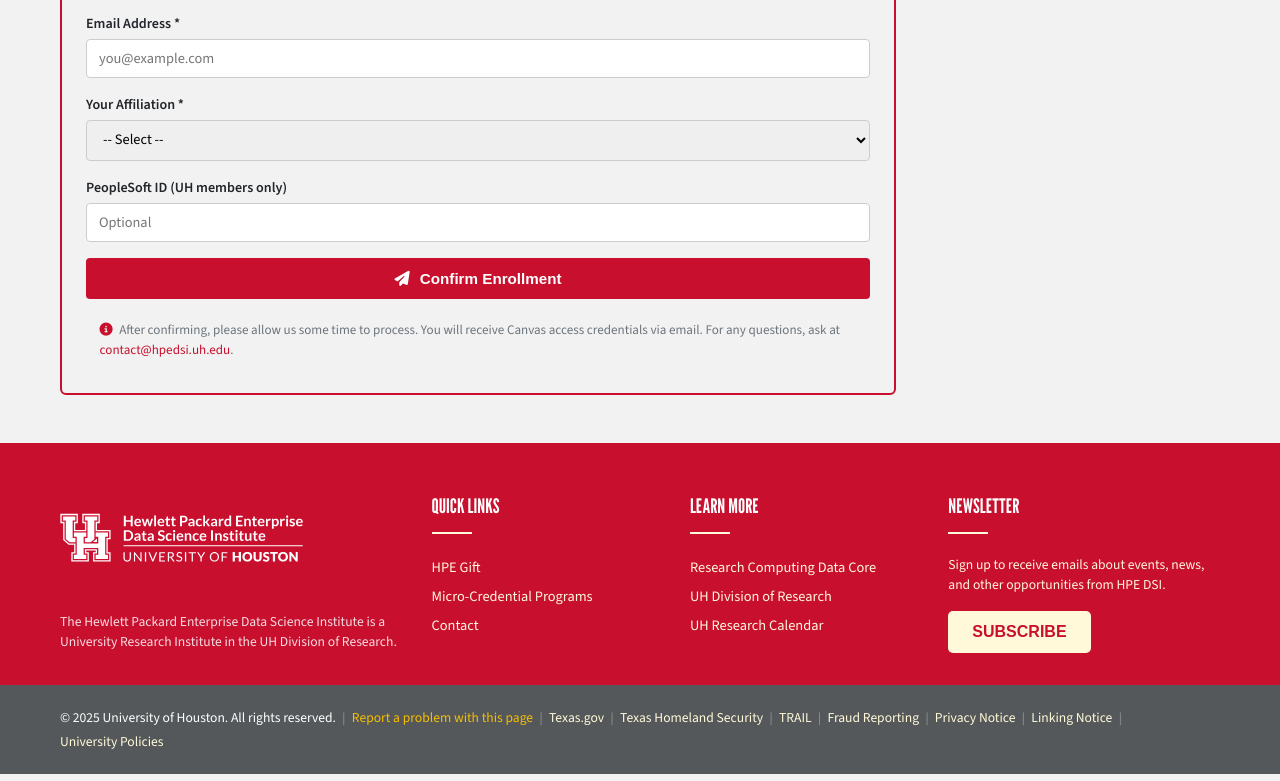
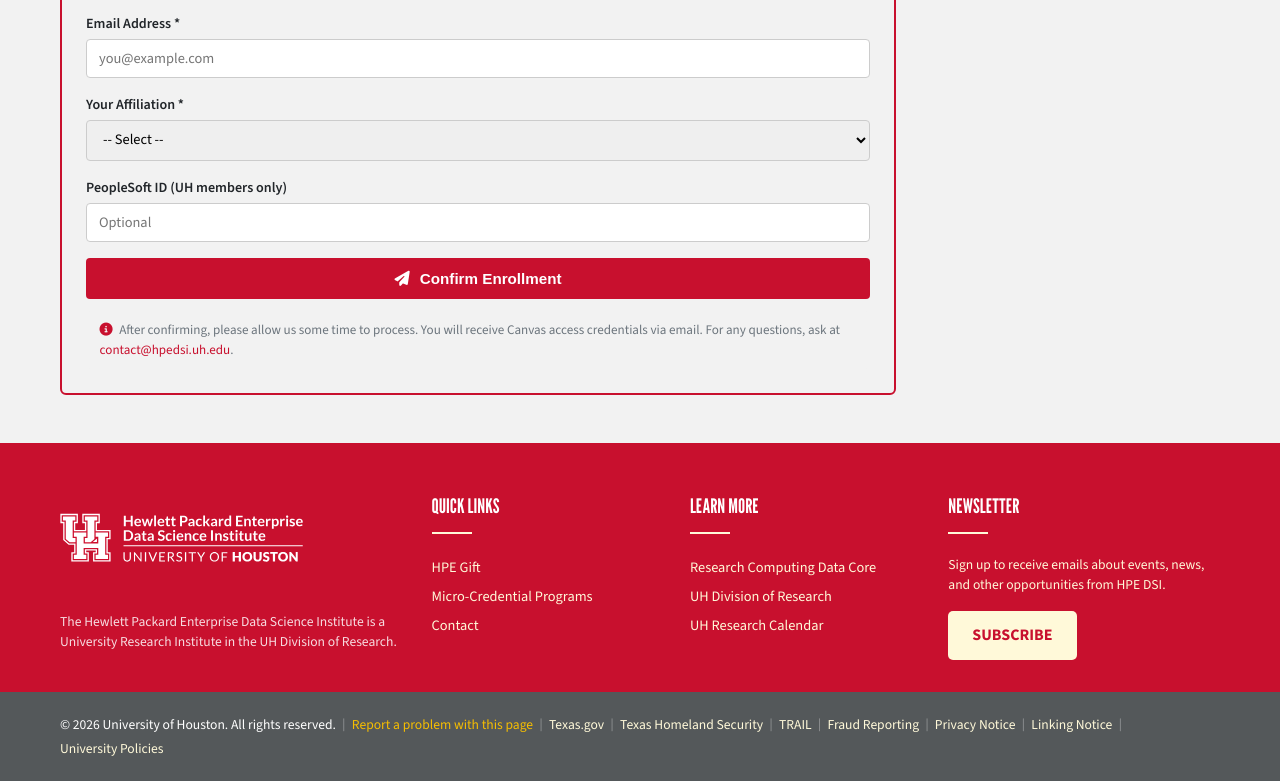
Before and after one commit to hpedsi/courseregistration, a plain HTML site: page course-dar-su26.html in a window 1280 px wide. Shown: the part 2071-2852 px from the top of the page. Drawn offline with nearby package versions, Linux system fonts and the light colour scheme.

Commit message:
Update course-dar-su26.html

```diff
--- a/course-dar-su26.html
+++ b/course-dar-su26.html
@@ -354,16 +354,16 @@
                     <div class="footer-logo"><a href="index.html"><img src="uh-footer-logo.svg" alt="HPE DSI - University of Houston"></a></div>
                     <p class="footer-desc">The Hewlett Packard Enterprise Data Science Institute is a University Research Institute in the UH Division of Research.</p>
                 </div>
-                <div><h2>Quick Links</h2><ul class="fl-items"><li><a href="#">HPE Gift</a></li><li><a href="#">Micro-Credential Programs</a></li><li><a href="mailto:contact@hpedsi.uh.edu">Contact</a></li></ul></div>
-                <div><h2>Learn More</h2><ul class="fl-items"><li><a href="#">Research Computing Data Core</a></li><li><a href="#">UH Division of Research</a></li><li><a href="#">UH Research Calendar</a></li></ul></div>
-                <div><h2>Newsletter</h2><p class="nl-text">Sign up to receive emails about events, news, and other opportunities from HPE DSI.</p><button class="btn-sub">Subscribe</button></div>
+                <div><h2>Quick Links</h2><ul class="fl-items"><li><a href="https://hpedsi.uh.edu/about/hpe-gift">HPE Gift</a></li><li><a href="https://hpedsi.uh.edu/education/micro-credentials">Micro-Credential Programs</a></li><li><a href="https://hpedsi.uh.edu/contact-us">Contact</a></li></ul></div>
+                <div><h2>Learn More</h2><ul class="fl-items"><li><a href="https://uh.edu/research/rcdc/">Research Computing Data Core</a></li><li><a href="https://www.uh.edu/research/">UH Division of Research</a></li><li><a href="https://uh.edu/research/calendar/">UH Research Calendar</a></li></ul></div>
+                <div><h2>Newsletter</h2><p class="nl-text">Sign up to receive emails about events, news, and other opportunities from HPE DSI.</p><a href="https://forms.office.com/r/mvdJ9qqCAU" target="_blank" class="btn-sub" style="display:inline-block;text-align:center;">Subscribe</a></div>
             </div>
         </div>
     </div>
     <div class="uh-footer-compliance">
         <div class="container">
             <div class="comp-links">
-                <span>&copy; 2025 University of Houston. All rights reserved.</span>
+                <span>&copy; 2026 University of Houston. All rights reserved.</span>
                 <span class="sep">|</span><span class="hl"><a href="#">Report a problem with this page</a></span>
                 <span class="sep">|</span><a href="#">Texas.gov</a><span class="sep">|</span><a href="#">Texas Homeland Security</a>
                 <span class="sep">|</span><a href="#">TRAIL</a><span class="sep">|</span><a href="#">Fraud Reporting</a>
```
